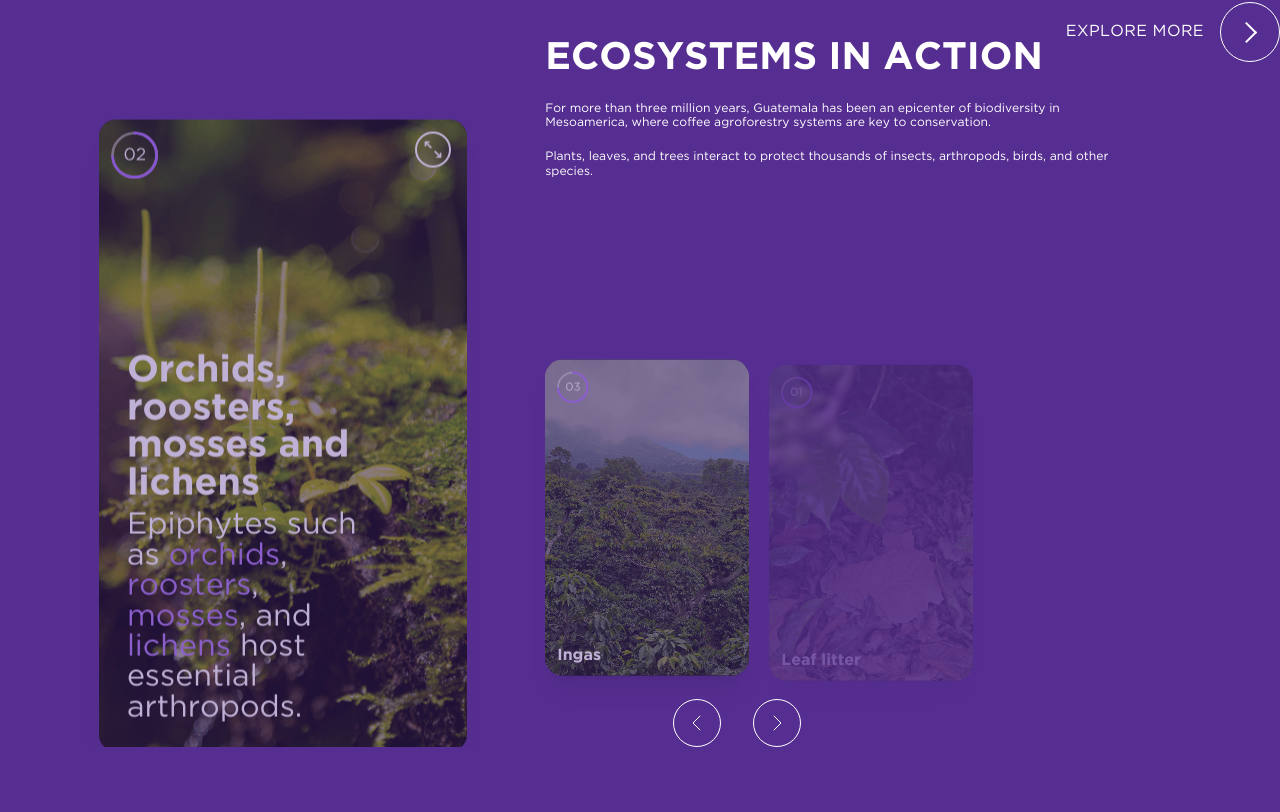
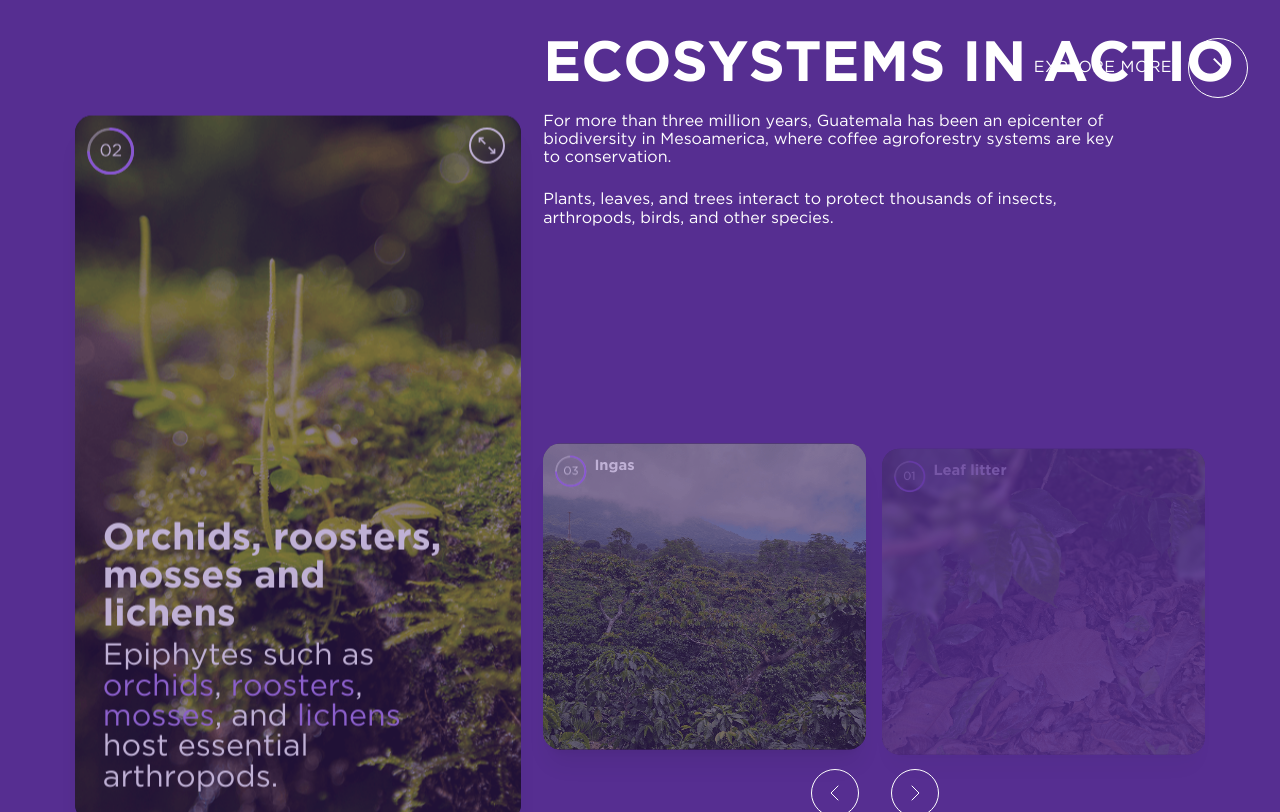
Before and after one commit to Alan4745/front-green-book, a React (Vite) app: page /c5 in a window 1280 px wide. Shown: the part 828-1640 px from the top of the page. Built offline with nearby package versions, Linux system fonts and the light colour scheme.

Commit message:
incrementar nuevamente el tamaño del carrusel desktop en C5 manteniendo proporciones

```diff
--- a/src/components/C5/Section1C5.jsx
+++ b/src/components/C5/Section1C5.jsx
@@ -100,7 +100,7 @@ const Section1C5 = () => {
             </div>
 
             <div className="relative hidden min-h-screen items-center justify-center lg:flex">
-                <div className="absolute right-0 top-0 z-20 flex justify-end pr-0 pt-0">
+                <div className="absolute right-[1.5rem] top-[1.75rem] z-20 flex justify-end xl:right-[2rem] xl:top-[2.25rem]">
                     <HoverButton
                         text={t('c5.section1.cta').toLocaleUpperCase(i18n.language)}
                         textOffset={-94}
@@ -113,16 +113,16 @@ const Section1C5 = () => {
                     />
                 </div>
 
-                <div className="w-full max-w-[1800px] px-[4vw] py-[4.2rem] xl:px-[4.6vw]">
-                    <div className="flex min-h-[calc(100vh-8.4rem)] items-center">
+                <div className="flex w-full justify-center px-[3.5vw] py-[4.2rem]">
+                    <div className="flex min-h-[calc(100vh-8.4rem)] w-full max-w-[78rem] items-center justify-center">
                         <BigSlider
                             slides={slidesData}
                             onExpandClick={openLightbox}
                             renderDesktop={({ activeSlide, sideSlides, goPrev, goNext, isChanging, prevLabel, nextLabel, expandLabel, currentIndex }) => (
-                                <div className="grid w-full grid-cols-[minmax(23rem,27.25rem)_minmax(36rem,1fr)] items-end gap-[1.8rem] xl:grid-cols-[minmax(24rem,28rem)_minmax(40rem,1fr)] xl:gap-[2.4rem]">
+                                <div className="grid w-full grid-cols-[27.875rem_41.375rem] items-end justify-center gap-[1.4rem]">
                                     <MotionDiv
                                         key={`${activeSlide.title}-${currentIndex}-desktop-featured`}
-                                        className="h-[clamp(35.5rem,79vh,42.75rem)] w-[clamp(23rem,25vw,27.2rem)] flex-shrink-0 justify-self-center"
+                                        className="h-[44.125rem] w-[27.875rem] flex-shrink-0 justify-self-center"
                                         initial={{ opacity: 0, y: 12 }}
                                         animate={{ opacity: 1, y: 0 }}
                                         transition={{ duration: 0.45, ease: [0.22, 1, 0.36, 1] }}
@@ -135,34 +135,34 @@ const Section1C5 = () => {
                                         />
                                     </MotionDiv>
 
-                                    <div className="flex flex-col">
-                                        <div className="flex h-[clamp(35.5rem,79vh,42.75rem)] flex-col justify-between">
-                                            <div className="max-w-[48rem]">
+                                    <div className="flex flex-col items-start self-end">
+                                        <div className="grid h-[44.125rem] w-[41.375rem] grid-rows-[1fr_19.125rem]">
+                                            <div className="w-[41.375rem]">
                                                 <h2
-                                                    className="mb-6 whitespace-nowrap text-[clamp(1.85rem,3vw,3rem)] uppercase leading-none"
+                                                    className="mb-5 whitespace-nowrap text-[3.55rem] uppercase leading-[0.94]"
                                                     style={{ fontFamily: 'GothamBold' }}
                                                 >
                                                     {t('c5.section1.title')}
                                                 </h2>
                                                 <p
-                                                    className="mb-5 max-w-[36rem] text-[clamp(0.68rem,0.95vw,0.92rem)] leading-[1.18]"
+                                                    className="mb-6 w-[35.75rem] text-[1rem] leading-[1.14]"
                                                     style={{ fontFamily: 'GothamNormal' }}
                                                 >
                                                     {t('c5.section1.intro')}
                                                 </p>
                                                 <p
-                                                    className="max-w-[36rem] text-[clamp(0.68rem,0.95vw,0.92rem)] leading-[1.18]"
+                                                    className="w-[35.75rem] text-[1rem] leading-[1.14]"
                                                     style={{ fontFamily: 'GothamNormal' }}
                                                 >
                                                     {t('c5.section1.outro')}
                                                 </p>
                                             </div>
 
-                                            <div className="flex items-end gap-4 xl:gap-5">
+                                            <div className="mt-[1.25rem] flex w-[41.375rem] self-end items-end gap-[1rem]">
                                                 {sideSlides.map((slide, index) => (
                                                     <MotionDiv
                                                         key={`${slide.title}-${currentIndex}-desktop-side-${index}`}
-                                                        className="h-[clamp(17.75rem,39.5vh,21.375rem)] w-[clamp(12.75rem,13.8vw,15rem)]"
+                                                        className="h-[19.125rem] w-[20.1875rem] flex-shrink-0 self-end"
                                                         initial={{ opacity: 0, y: 12 }}
                                                         animate={{ opacity: 1, y: 0 }}
                                                         transition={{ duration: 0.45, ease: [0.22, 1, 0.36, 1], delay: index * 0.06 }}
@@ -177,7 +177,7 @@ const Section1C5 = () => {
                                             </div>
                                         </div>
 
-                                        <div className="mt-7 flex w-[clamp(24rem,25vw,28rem)] justify-center gap-8">
+                                        <div className="mt-6 flex w-[41.375rem] justify-center gap-8 pl-[0.1rem]">
                                             <button
                                                 type="button"
                                                 onClick={goPrev}
--- a/src/components/C5/ui/Card.jsx
+++ b/src/components/C5/ui/Card.jsx
@@ -49,16 +49,23 @@ const Card = ({
                     aria-label={expandLabel}
                 />
             )}
-            <div className={`absolute inset-x-0 bottom-0 z-10 text-white ${compact ? 'p-3' : 'p-5 md:p-7'}`}>
+            {compact ? (
+                <div className="absolute left-[3.2rem] top-[0.95rem] right-3 z-10 text-white">
                     <h3
-                    className={compact
-                        ? 'max-w-[92%] text-[clamp(0.85rem,1.25vw,1.15rem)] leading-none'
-                        : 'mb-2 max-w-[92%] text-[clamp(1.25rem,6vw,2rem)] leading-none md:text-[clamp(1.6rem,3vw,2.35rem)]'}
+                        className="max-w-full text-[clamp(0.85rem,1.15vw,1.05rem)] leading-none"
                         style={{ fontFamily: 'GothamBold' }}
                     >
                         {title}
                     </h3>
-                {!compact && (
+                </div>
+            ) : (
+                <div className="absolute inset-x-0 bottom-0 z-10 p-5 text-white md:p-7">
+                    <h3
+                        className="mb-2 max-w-[92%] text-[clamp(1.25rem,6vw,2rem)] leading-none md:text-[clamp(1.6rem,3vw,2.35rem)]"
+                        style={{ fontFamily: 'GothamBold' }}
+                    >
+                        {title}
+                    </h3>
                     <p
                         className="max-w-[92%] text-[clamp(1rem,5vw,1.55rem)] leading-none md:max-w-[78%] md:text-[clamp(1.2rem,2.4vw,1.9rem)]"
                         style={{ fontFamily: 'GothamNormal' }}
@@ -66,8 +73,8 @@ const Card = ({
                             __html: highlightText(description, highlightWords)
                         }}
                     />
+                </div>
             )}
-            </div>
         </article>
     );
 };
```
Lines whose indentation alone changed are shown as unchanged.
